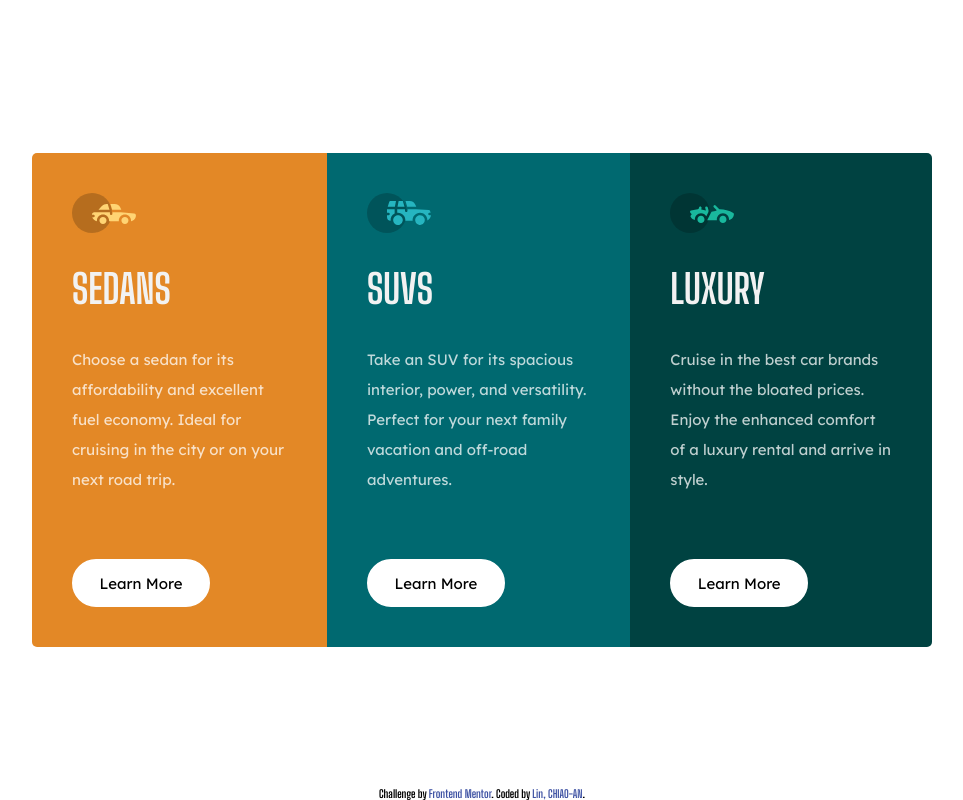
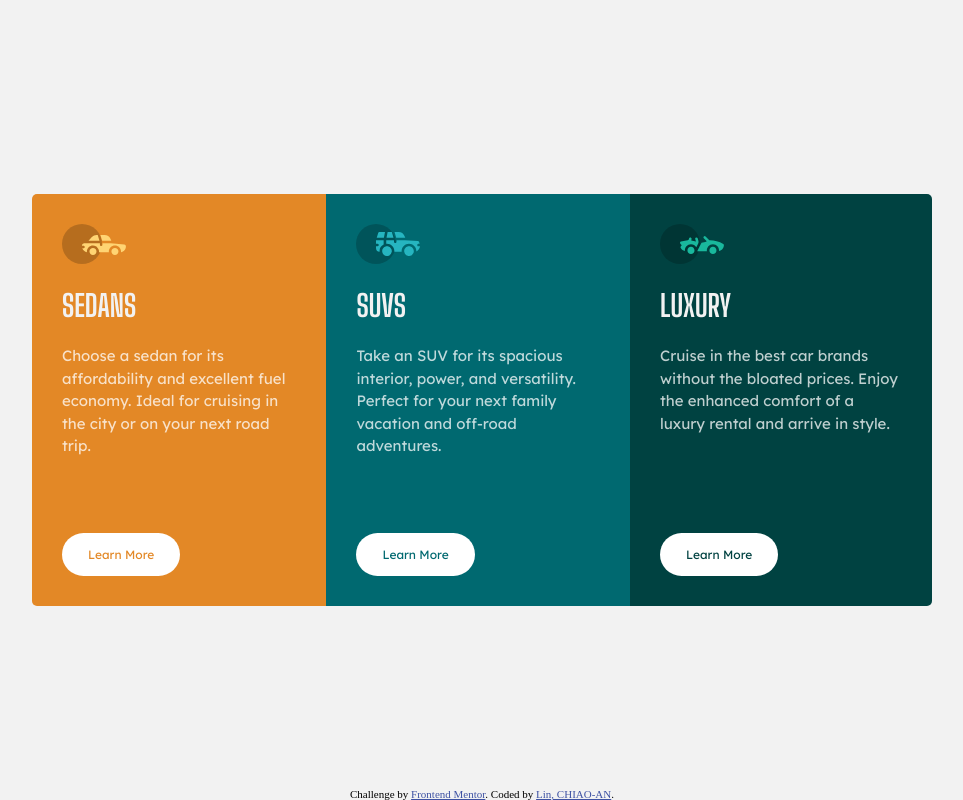
Before and after one commit to y3933y3933/Frontend-design, a website: page 3-column-preview-card-component-main/index.html in a window 1280 px wide. Shown: the whole page, without its empty margins (158-1121 px from the left). Drawn offline with Linux system fonts and the light colour scheme.

Commit message:
feat: 3-column-preview-card 改成scss，調整RWD

```diff
--- a/3-column-preview-card-component-main/index.html
+++ b/3-column-preview-card-component-main/index.html
@@ -3,8 +3,6 @@
   <head>
     <meta charset="UTF-8" />
     <meta name="viewport" content="width=device-width, initial-scale=1.0" />
-    <!-- displays site properly based on user's device -->
-
     <link
       rel="icon"
       type="image/png"
@@ -15,41 +13,41 @@
     <title>Frontend Mentor | 3-column preview card component</title>
   </head>
   <body>
-    <div class="card-wrapper">
+    <main class="card-wrapper">
       <div class="card card--orange">
-        <img src="./images/icon-sedans.svg" alt="sedans" class="card__icon" />
+        <img src="../images/icon-sedans.svg" alt="sedans" class="card__image" />
         <h1 class="card__title">Sedans</h1>
-        <p class="card__content">
+        <p class="card__description">
           Choose a sedan for its affordability and excellent fuel economy. Ideal
           for cruising in the city or on your next road trip.
         </p>
-        <a href="#" class="card__link card__link--orange">Learn More</a>
+        <a href="#" class="card__btn card__btn--orange">Learn More</a>
       </div>
       <div class="card card--cyan">
-        <img src="./images/icon-suvs.svg" alt="suvs" class="card__icon" />
-        <h1 class="card__title">SUVs</h1>
-        <p class="card__content">
+        <img src="../images/icon-suvs.svg" alt="suvs" class="card__image" />
+        <h1 class="card__title">Suvs</h1>
+        <p class="card__description">
           Take an SUV for its spacious interior, power, and versatility. Perfect
           for your next family vacation and off-road adventures.
         </p>
-        <a href="#" class="card__link card__link--cyan">Learn More</a>
+        <a href="#" class="card__btn card__btn--cyan">Learn More</a>
       </div>
       <div class="card card--dark-cyan">
-        <img src="./images/icon-luxury.svg" alt="sedans" class="card__icon" />
+        <img src="./images/icon-luxury.svg" alt="luxury" class="card__image" />
         <h1 class="card__title">Luxury</h1>
-        <p class="card__content">
+        <p class="card__description">
           Cruise in the best car brands without the bloated prices. Enjoy the
           enhanced comfort of a luxury rental and arrive in style.
         </p>
-        <a href="#" class="card__link card__link--dark-cyan">Learn More</a>
+        <a href="#" class="card__btn card__btn--dark-cyan">Learn More</a>
       </div>
-    </div>
+    </main>
 
-    <div class="footer">
+    <footer>
       Challenge by
       <a href="https://www.frontendmentor.io?ref=challenge" target="_blank"
         >Frontend Mentor</a
       >. Coded by <a href="#">Lin, CHIAO-AN</a>.
-    </div>
+    </footer>
   </body>
 </html>
--- /dev/null
+++ b/3-column-preview-card-component-main/style.scss
@@ -0,0 +1,129 @@
+@import url('https://fonts.googleapis.com/css2?family=Big+Shoulders+Display:wght@700&family=Lexend+Deca&display=swap');
+// Variables
+$color-primary-1: hsl(31, 77%, 52%);
+$color-primary-2: hsl(184, 100%, 22%);
+$color-primary-3:hsl(179, 100%, 13%);
+
+$color-white:hsla(0, 0%, 100%, 0.75);
+$color-gray: hsl(0, 0%, 95%);
+
+$font-size:15px;
+$font-family-deca:'Lexend Deca',
+sans-serif;
+$font-family-shoulders:'Big Shoulders Display',
+cursive;
+
+*,
+*::after,
+*::before {
+    box-sizing: inherit;
+    padding: 0;
+    margin: 0;
+}
+
+html {
+    font-size: $font-size;
+    box-sizing: border-box;
+}
+
+body {
+    min-height: 100vh;
+    background-color: $color-gray;
+    display: flex;
+    align-items: center;
+    justify-content: center;
+}
+
+.card-wrapper {
+    display: flex;
+    max-width: 900px;
+    border-radius: 5px;
+    overflow: hidden;
+}
+
+.card {
+    padding: 2rem;
+    display: flex;
+    flex-direction: column;
+    align-items: flex-start;
+
+    &--orange {
+        background-color: $color-primary-1;
+    }
+
+    &--cyan {
+        background-color: $color-primary-2;
+    }
+
+    &--dark-cyan {
+        background-color: $color-primary-3;
+    }
+
+    &__title {
+        color: $color-gray;
+        font-family: $font-family-shoulders;
+        text-transform: uppercase;
+        margin: 1.5rem 0;
+    }
+
+    &__description {
+        color: $color-white;
+        font-family: $font-family-deca;
+        line-height: 1.5;
+        margin-bottom: 5rem;
+    }
+
+    &__btn {
+        margin-top: auto;
+        text-decoration: none;
+        color: inherit;
+        background-color: #fff;
+        padding: .8rem 1.6rem;
+        font-family: $font-family-deca;
+        border-radius: 30px;
+        border: 2px solid transparent;
+        transition: all .5s;
+        font-size: 12px;
+        &--orange {
+            color: $color-primary-1;
+        }
+
+        &--cyan {
+            color: $color-primary-2;
+        }
+
+        &--dark-cyan {
+            color: $color-primary-3;
+        }
+
+        &:hover {
+            color: #fff;
+            background-color: transparent;
+            border:2px solid #fff;
+        }
+    }
+
+
+}
+
+
+
+footer {
+    position: fixed;
+    bottom: 0;
+    font-size: 11px;
+
+    a {
+        color: hsl(228, 45%, 44%);
+    }
+}
+
+@media screen and (max-width:375px) {
+    body{
+        padding:6rem 2rem;
+    }
+    .card-wrapper{
+        flex-direction: column;
+    }
+
+}
```
Also changed, not shown: 3-column-preview-card-component-main/package.json (added, +14 -0 lines), 3-column-preview-card-component-main/css/style.css, 1 other file.
